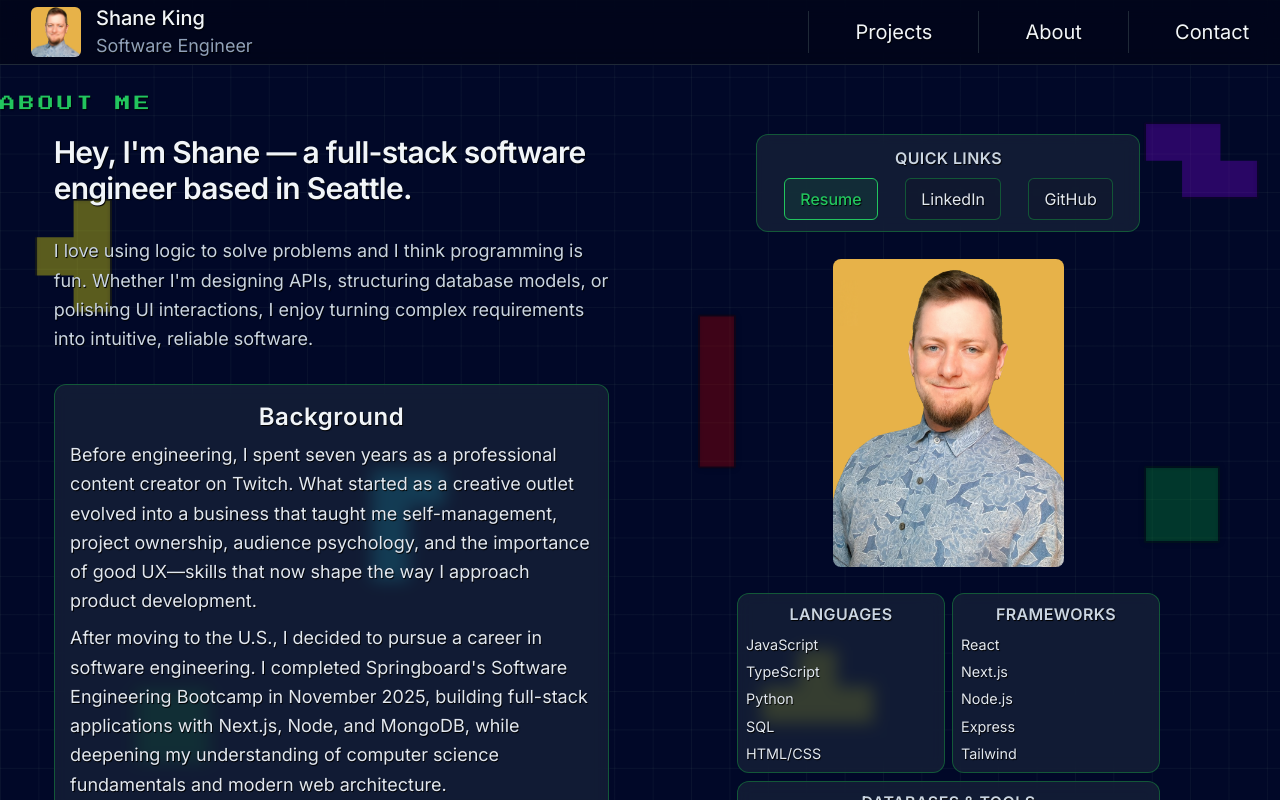
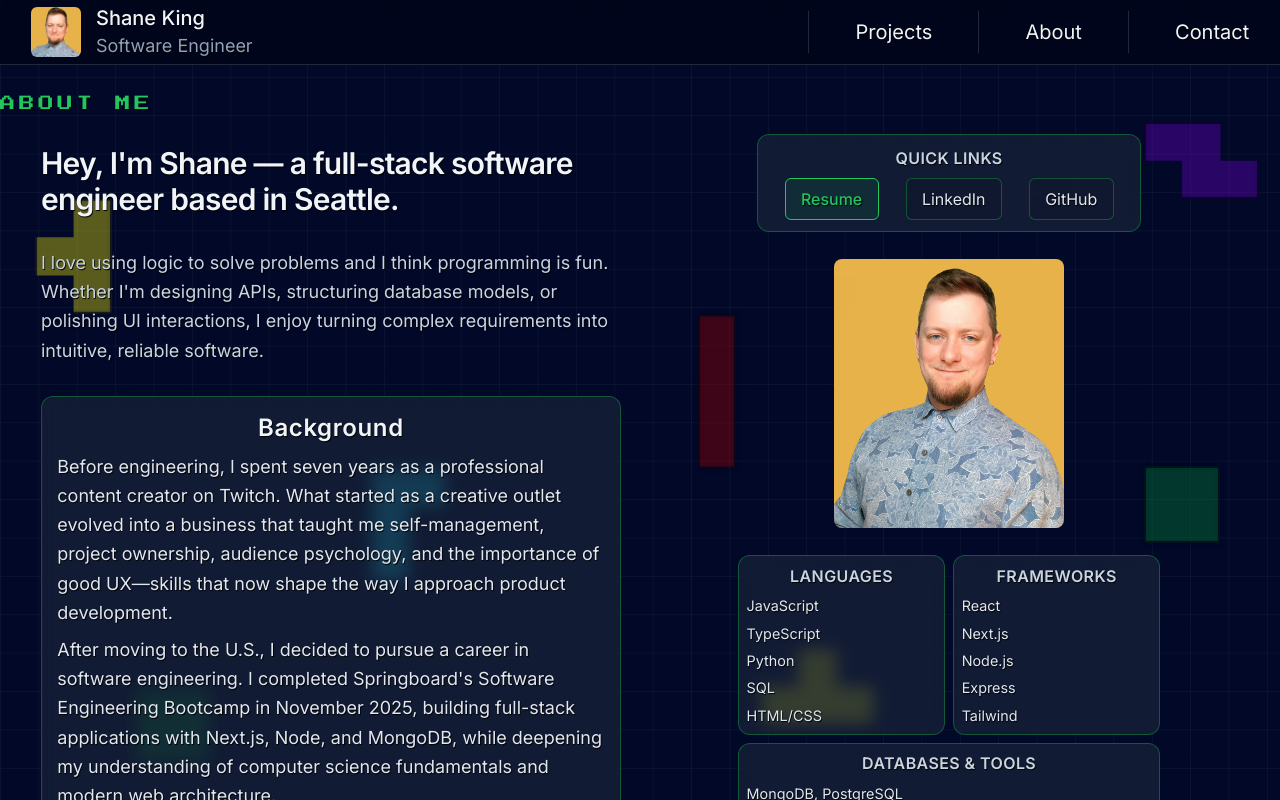
Before and after one commit to shane-m-king/portfolio, a Next.js app: page /about in a window 1280 px wide. Shown: the top 800 px of the page. Built offline with nearby package versions, Linux system fonts and the light colour scheme.

Commit message:
Improved About Page Spacing

```diff
--- a/app/about/page.tsx
+++ b/app/about/page.tsx
@@ -12,15 +12,14 @@ export default function AboutPage() {
         <div className="
           grid
           md:grid-cols-2
-          gap-[calc(var(--tetris-unit)*0.4)]
+          mx-[2%]
+          gap-[calc(var(--tetris-unit)*0.2)]
           items-start
           max-w-[calc(var(--tetris-unit)*120)]
-          mx-auto
-          px-[calc(var(--tetris-unit)*0.8)]
         ">
 
           {/* LEFT COLUMN */}
-          <div className="space-y-[calc(var(--tetris-unit)*0.8)] mx-[calc(var(--tetris-unit)*0.6)]">
+          <div className="space-y-[calc(var(--tetris-unit)*0.8)] mx-[calc(var(--tetris-unit)*0.4)] my-[calc(var(--tetris-unit)*0.3)]">
             <h1 className="text-3xl font-semibold tracking-tight">
               Hey, I'm Shane — a full-stack software engineer based in Seattle.
             </h1>
@@ -114,7 +113,7 @@ export default function AboutPage() {
             </div>
 
             {/* IMAGE */}
-            <div className="relative w-[calc(var(--tetris-unit)*6)] h-[calc(var(--tetris-unit)*8)] rounded-lg overflow-hidden">
+            <div className="relative w-[calc(var(--tetris-unit)*6)] h-[calc(var(--tetris-unit)*7)] rounded-lg overflow-hidden">
               <img
                 src="/images/ProfilePicturev2.png"
                 alt="Shane King"
```
